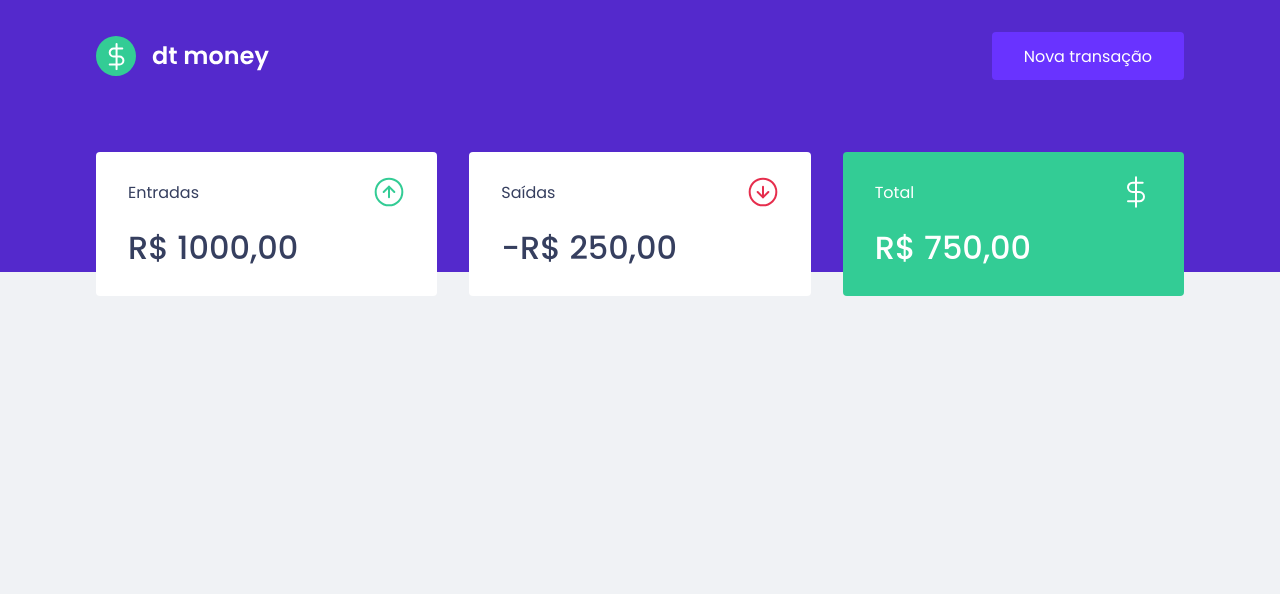
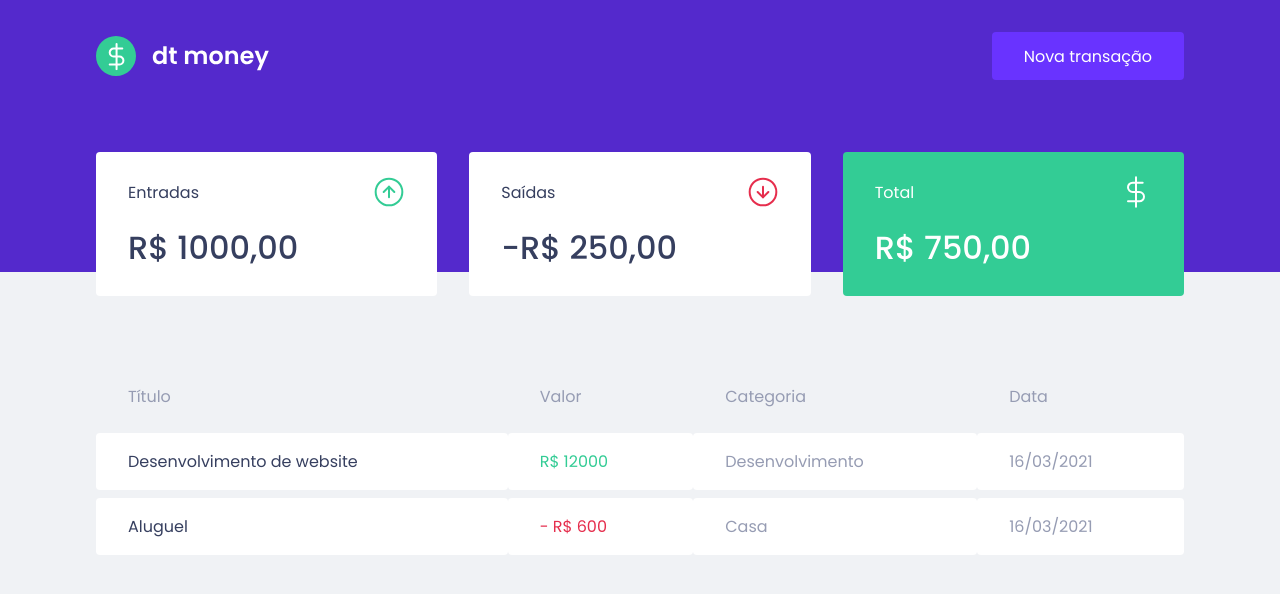
Before and after one commit to thiagofalmeida/dt-money, a React (Create React App) app: page / in a window 1280 px wide. Shown: the top 594 px of the page. Built offline with nearby package versions, Linux system fonts and the light colour scheme.

Commit message:
Criado componente de Transactions

```diff
--- a/src/components/Dashboard/index.tsx
+++ b/src/components/Dashboard/index.tsx
@@ -1,4 +1,5 @@
 import { Summary } from '../Summary';
+import { TransactionsTable } from '../TransactionsTable';
 
 import { Container } from './styles';
 
@@ -6,6 +7,7 @@
   return (
     <Container>
       <Summary />
+      <TransactionsTable />
     </Container>
   )
 }
--- /dev/null
+++ b/src/components/TransactionsTable/index.tsx
@@ -0,0 +1,32 @@
+import { Container } from "./styles";
+
+export function TransactionsTable() {
+  return (
+    <Container>
+      <table>
+        <thead>
+          <tr>
+            <th>Título</th>
+            <th>Valor</th>
+            <th>Categoria</th>
+            <th>Data</th>
+          </tr>
+        </thead>
+        <tbody>
+          <tr>
+            <td>Desenvolvimento de website</td>
+            <td className="deposit">R$ 12000</td>
+            <td>Desenvolvimento</td>
+            <td>16/03/2021</td>
+          </tr>
+          <tr>
+            <td>Aluguel</td>
+            <td className="withdraw">- R$ 600</td>
+            <td>Casa</td>
+            <td>16/03/2021</td>
+          </tr>
+        </tbody>
+      </table>
+    </Container>
+  )
+}
--- /dev/null
+++ b/src/components/TransactionsTable/styles.ts
@@ -0,0 +1,37 @@
+import styled from "styled-components";
+
+export const Container = styled.div`
+  margin-top: 4rem;
+
+  table {
+    width: 100%;
+    border-spacing: 0 0.5rem;
+
+    th {
+      color: var(--text-body);
+      font-weight: 400;
+      padding: 1rem 2rem;
+      text-align: left;
+    }
+
+    td {
+      padding: 1rem 2rem;
+      border: 0;
+      background: var(--shape);
+      color: var(--text-body);
+      border-radius: 0.25rem;
+
+      &:first-child {
+        color: var(--text-title);
+      }
+
+      &.deposit {
+        color: var(--green);
+      }
+
+      &.withdraw {
+        color: var(--red);
+      }
+    }
+  }
+`;
```
